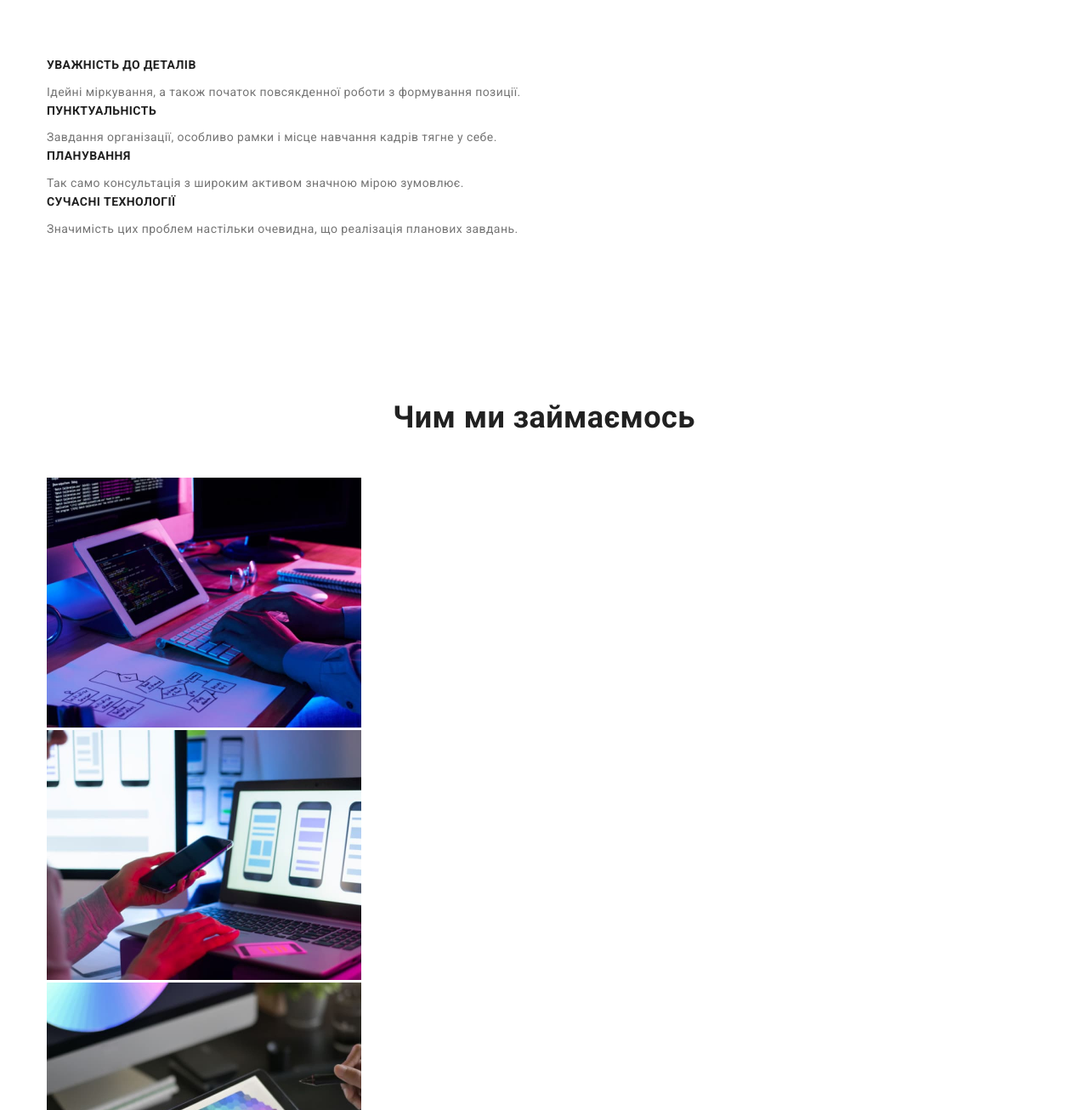
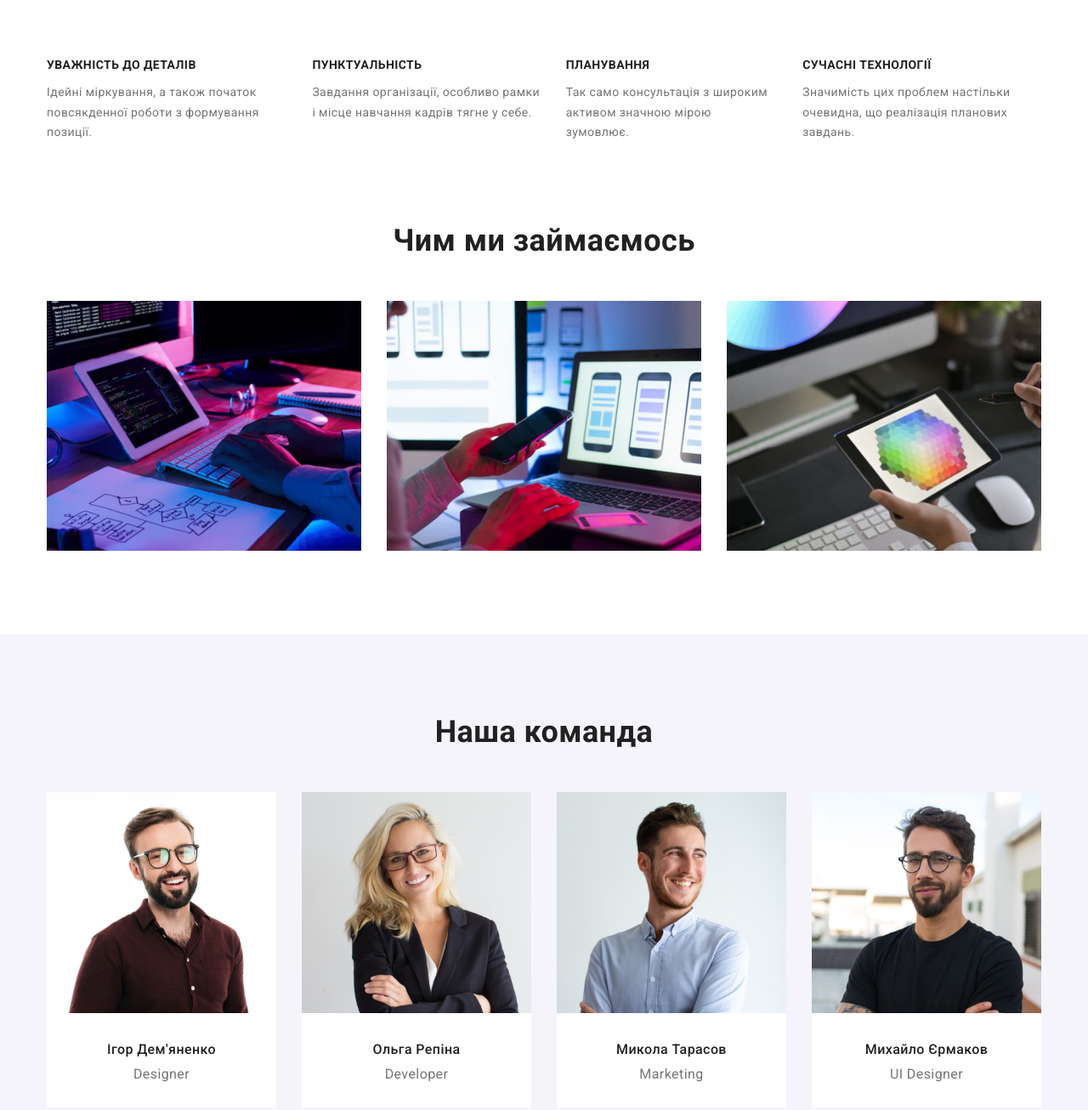
Before and after one commit to DubeiA/goit-markup-hw-03, a plain HTML site: page index.html in a window 1280 px wide. Shown: the part 480-1786 px from the top of the page at 85% size. Drawn offline with nearby package versions, Linux system fonts and the light colour scheme.

Commit message:
upgrate and decorate index-html

```diff
--- a/css/styles.css
+++ b/css/styles.css
@@ -126,8 +126,11 @@ span {
 	padding-top: 94px;
 	padding-bottom: 94px;
 }
+.section-decor {
+	margin-bottom: 94px;
+}
 
-/* LINKS */
+							/* LINKS decor*/
 
 .link-decor {
 	text-decoration: none;
@@ -170,7 +173,7 @@ span {
 	color: var(--hover-color);
 }
 
-/* bottons */
+						/*Main botton */
 .main-btn {
 	display: inline-block;
 	min-width: 200px;
@@ -227,6 +230,18 @@ span {
 
 	margin-bottom: 50px;
 }
+
+							 /* First-list */
+.first-list {
+	display: flex;
+}
+/* .first-item {
+	margin-right: 30px;
+} */
+.first-list .first-item + .first-item {
+	margin-left: 30px;
+}
+
 						/* title - about */
 .title-about {
 	font-size: 14px;
@@ -234,10 +249,30 @@ span {
 	line-height: 1.42;
 	text-transform: uppercase;
 
-	padding-bottom: 10px;
+	margin-bottom: 10px;
 }
 
+								/* Work foto */
+.second-list {
+	display: flex;
+}
+
+.second-list .work-foto + .work-foto {
+	margin-left: 30px;
+}
+
+
+
 								/* TEAM */
+
+.third-list {
+	display: flex;
+}
+
+.third-list .team-foto + .team-foto {
+	margin-left: 30px;
+}
+
 .our-team {
 	background-color: var(--secondary-section-color);
 }
@@ -287,12 +322,21 @@ span {
 .adress {
 	background-color: var(--heder-backg-color);
 	font-style: normal;
+	min-height: 252px;
+
+}
+
+.adress-nav .addres-item + .addres-item {
+	margin-top: 9px;
 }
 
 .logo-three {
 	color: var(--main-backg-color);
 }
+.logo-footet {
+	margin-bottom: 20px;
 
+}
 .location:hover,
 .location:focus {
 	color: var(--hover-color);
--- a/index.html
+++ b/index.html
@@ -61,24 +61,24 @@
 			<section class="section">
 				<div class="container">
 					<h2 class="second-hero visually-hidden">Наші сильні сторони</h2>
-					<ul class="list">
-						<li>
+					<ul class="list first-list">
+						<li class="first-item">
 							<h3 class="title-about">Уважність до деталів</h3>
 							<p class="content main-content">
 								Ідейні міркування, а також початок повсякденної роботи з формування позиції.
 							</p>
 						</li>
-						<li>
+						<li class="first-item">
 							<h3 class="title-about">Пунктуальність</h3>
 							<p class="content main-content">
 								Завдання організації, особливо рамки і місце навчання кадрів тягне у себе.
 							</p>
 						</li>
-						<li>
+						<li class="first-item">
 							<h3 class="title-about">Планування</h3>
 							<p class="content main-content">Так само консультація з широким активом значною мірою зумовлює.</p>
 						</li>
-						<li>
+						<li class="first-item">
 							<h3 class="title-about">Сучасні технології</h3>
 							<p class="content main-content">
 								Значимість цих проблем настільки очевидна, що реалізація планових завдань.
@@ -88,17 +88,17 @@
 				</div>
 			</section>
 			<!-- Чим ми займаємось -->
-			<section class="section">
+			<section class="section-decor">
 				<div class="container">
 					<h2 class="second-hero">Чим ми займаємось</h2>
-					<ul class="list">
-						<li>
+					<ul class="list second-list">
+						<li class="work-foto">
 							<img src="images/image_lessons1.jpg" alt="Somebory write code" width="370" />
 						</li>
-						<li>
+						<li class="work-foto">
 							<img src="images/image_lessons11.jpg" alt="phone and laptop" width="370" />
 						</li>
-						<li>
+						<li class="work-foto">
 							<img src="images/image_lessons111.jpg" alt="ipad" width="370" />
 						</li>
 					</ul>
@@ -108,7 +108,7 @@
 			<section class="our-team section">
 				<div class="container">
 					<h2 class="second-hero">Наша команда</h2>
-					<ul class="list">
+					<ul class="list third-list">
 						<li class="team-foto">
 							<img src="images/foto1.jpg" alt="Product Designer" width="270" height="260" />
 							<h3 class="team-title">Ігор Дем'яненко</h3>
@@ -135,14 +135,15 @@
 		</main>
 		<!-- footer -->
 		<footer class="adress">
-			<div class="container">
-				<a class="link-decor" href="./index.html">
+			<div class="container logo-footet">
+				<a class="link-decor " href="./index.html">
 					<span class="logo">Web</span>
 					<span class="logo-three">Studio</span>
 				</a>
-				<address class="adress">
+			</div>
+				<address class="adress container">
 					<ul class="adress-nav list">
-						<li>
+						<li class ="addres-item">
 							<a
 								class="location link-decor"
 								href="https://goo.gl/maps/icbzuspawYWSh7ycA"
@@ -152,15 +153,15 @@
 								м.Київ, бульвар Лесі Українки, 26
 							</a>
 						</li>
-						<li>
+						<li class ="addres-item">
 							<a class="contact link-decor contact-footer" href="mailto:info@devstudio.com">info@devstudio.com</a>
 						</li>
-						<li>
+						<li class ="addres-item">
 							<a class="contact link-decor contact-footer" href="tel:+380961111111">+38 096 111 11 11</a>
 						</li>
 					</ul>
 				</address>
-			</div>
+
 		</footer>
 	</body>
 </html>
```
Also changed, not shown: portfolio.html (+11 -12 lines). Lines whose indentation alone changed are shown as unchanged.
